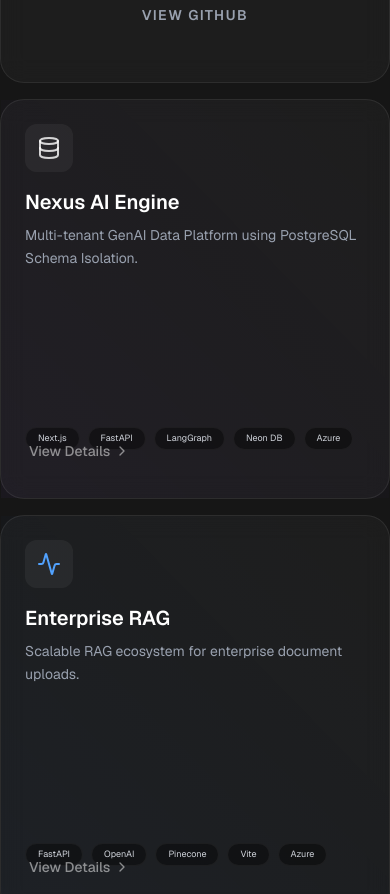
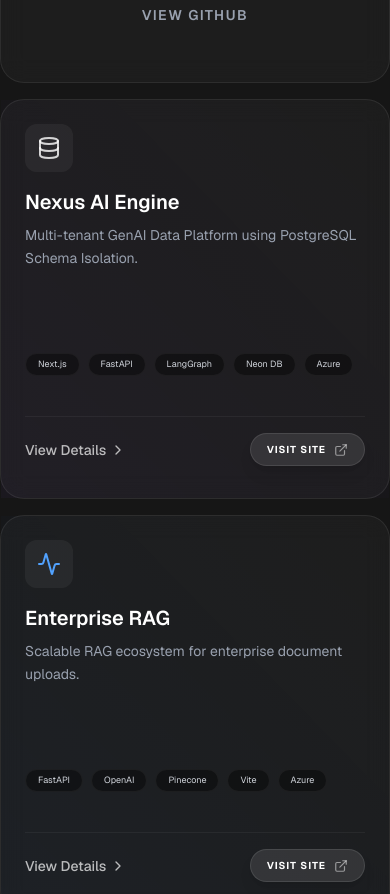
Before and after one commit to koushik1359/koushik-portfolio, a Next.js app: page / in a window 390 px wide. Shown: the part 1640-2534 px from the top of the page. Built offline with nearby package versions, Linux system fonts and the light colour scheme.

Commit message:
Fix: Definitive hybrid platform logic for Bento cards

```diff
--- a/src/components/ui/BentoCard.tsx
+++ b/src/components/ui/BentoCard.tsx
@@ -51,9 +51,10 @@ export const BentoCard = ({
       <div className={`absolute inset-0 bg-gradient-to-tr ${gradientClass} to-transparent z-0 opacity-40 group-hover:opacity-100 transition-opacity duration-700`} />
 
       {/* Content */}
+      <div className="relative z-10 flex-1 flex flex-col h-full text-left">
         <motion.div
-        className="relative z-10 flex-1 flex flex-col h-full text-left"
-        whileHover={{ y: -30 }}
+          className="flex-1 flex flex-col h-full"
+          whileHover={typeof window !== 'undefined' && window.matchMedia('(hover: hover)').matches ? { y: -45 } : {}}
           transition={{ duration: 0.4, ease: "easeOut" }}
         >
           <div className="flex justify-between items-start mb-4">
@@ -84,34 +85,44 @@ export const BentoCard = ({
               </span>
             ))}
           </div>
-      </motion.div>
 
-      {/* Hover Action Link - Managed via absolute positioning and motion */}
-      <div className="absolute bottom-7 left-7 right-7 flex items-center justify-between text-white text-sm font-medium z-20 pointer-events-auto md:pointer-events-none md:group-hover:pointer-events-auto transition-opacity">
-        <motion.div
-          initial={{ opacity: 0, y: 10 }}
-          whileHover={{ opacity: 1, color: "#fff" }}
-          animate={{
-            opacity: 1,
-            y: 0
-          }}
-          className="flex items-center text-white/50 opacity-100 md:opacity-0 md:group-hover:opacity-100 transition-opacity duration-300"
-        >
+          {/* MOBILE ONLY BUTTONS - Standard flow, always visible */}
+          <div className="flex md:hidden items-center justify-between mt-4 pb-2 border-t border-white/5 pt-4">
+            <div className="flex items-center text-white/70 text-sm font-medium">
                View Details <ChevronRight className="w-4 h-4 ml-1" />
-        </motion.div>
+            </div>
             {href && (
-          <motion.a
+              <a
                 href={href}
                 target="_blank"
                 rel="noopener noreferrer"
-            initial={{ opacity: 0, y: 10 }}
-            whileHover={{ scale: 1.05 }}
-            className="flex items-center gap-2 bg-white/10 text-white px-5 py-2.5 rounded-full border border-white/10 transition-all text-xs font-bold tracking-widest uppercase opacity-100 md:opacity-0 md:group-hover:opacity-100 translate-y-0 md:translate-y-2 md:group-hover:translate-y-0 duration-300 shadow-[0_4px_12px_rgba(0,0,0,0.5)]"
                 onClick={(e) => e.stopPropagation()}
+                className="flex items-center gap-2 bg-white/10 text-white px-4 py-2 rounded-full border border-white/10 text-[10px] font-bold tracking-widest uppercase shadow-lg"
               >
                 Visit Site
                 <ExternalLink className="w-3.5 h-3.5 text-white/50" />
-          </motion.a>
+              </a>
+            )}
+          </div>
+        </motion.div>
+      </div>
+
+      {/* DESKTOP ONLY HOVER ACTIONS - Absolute positioned, Slide & Reveal */}
+      <div className="hidden md:flex absolute bottom-7 left-7 right-7 items-center justify-between text-white text-sm font-medium z-20 pointer-events-none group-hover:pointer-events-auto">
+        <div className="flex items-center text-white/50 group-hover:text-white/80 transition-all opacity-0 group-hover:opacity-100 translate-y-4 group-hover:translate-y-0 duration-500">
+           View Details <ChevronRight className="w-4 h-4 ml-1" />
+        </div>
+        {href && (
+          <a
+            href={href}
+            target="_blank"
+            rel="noopener noreferrer"
+            onClick={(e) => e.stopPropagation()}
+            className="flex items-center gap-2 bg-white/10 hover:bg-white/20 text-white px-5 py-2.5 rounded-full border border-white/10 transition-all text-xs font-bold tracking-widest uppercase opacity-0 group-hover:opacity-100 translate-y-4 group-hover:translate-y-0 duration-500 shadow-2xl"
+          >
+            Visit Site
+            <ExternalLink className="w-3.5 h-3.5 text-white/50 group-hover:text-white transition-colors" />
+          </a>
         )}
       </div>
     </Tilt>
```
Lines whose indentation alone changed are shown as unchanged.
